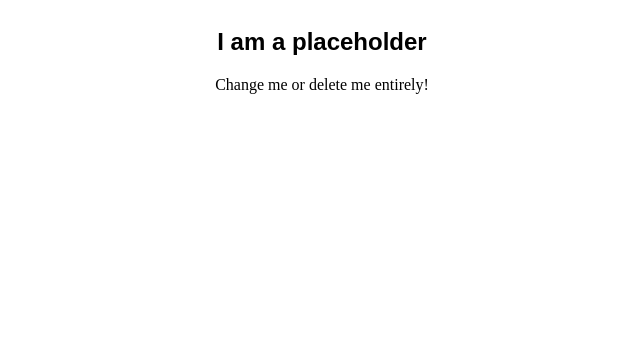
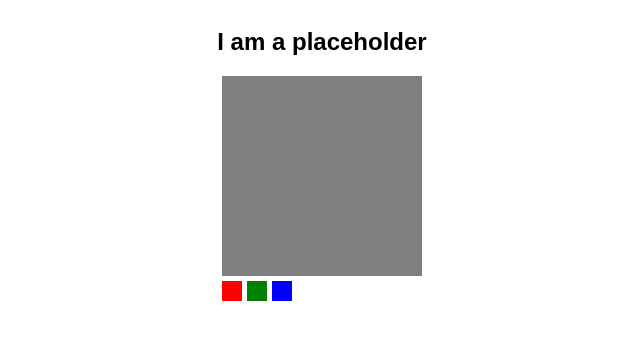
Before and after one commit to Esequiel378/diversio-fe-exercise, a React (Create React App) app: page / in a window 1280 px wide. Shown: the top 340 px of the page, without its empty margins (318-958 px from the left). Built offline with nearby package versions, Linux system fonts and the light colour scheme.

Commit message:
🔨 Remove unused files and update extensions to *.ts,*.tsx

```diff
--- a/src/components/ColorWidget/ColorSelector/index.js
+++ b/src/components/ColorWidget/ColorSelector/index.tsx
@@ -1,4 +1,3 @@
-import React from 'react';
 import './index.css';
 
 const ColorSelector = () => {
--- a/src/components/ColorWidget/ColorWindow/index.js
+++ b/src/components/ColorWidget/ColorWindow/index.tsx
@@ -1,4 +1,3 @@
-import React from 'react';
 import './index.css';
 
 const ColorWindow = () => {
--- a/src/components/ColorWidget/index.js
+++ /dev/null
@@ -1,18 +0,0 @@
-import React from 'react';
-import './index.css';
-
-const ColorWidget = (props) => {
-
-    return (
-        <div className="color-widget">
-            <div className="color-widget-title">
-                <h2>I am a placeholder</h2>
-            </div>
-            <div>
-                Change me or delete me entirely!
-            </div>
-        </div>
-    );
-}
-
-export default ColorWidget;
--- /dev/null
+++ b/src/components/ColorWidget/index.tsx
@@ -0,0 +1,28 @@
+import ColorSelector from "./ColorSelector";
+import ColorWindow from "./ColorWindow";
+
+import "./index.css";
+
+type ColorWidgetProps = {
+  colorList: string[];
+};
+
+const ColorWidget = ({ colorList }: ColorWidgetProps) => {
+  console.log(colorList);
+
+  return (
+    <div className="color-widget">
+      <div className="color-widget-title">
+        <h2>I am a placeholder</h2>
+      </div>
+      <div>
+
+          <ColorWindow />
+          <ColorSelector />
+
+      </div>
+    </div>
+  );
+};
+
+export default ColorWidget;
--- a/src/index.js
+++ b/src/index.tsx
@@ -1,8 +1,6 @@
 import React from 'react';
 import ReactDOM from 'react-dom';
-import './index.css';
 import App from './App';
-import reportWebVitals from './reportWebVitals';
 
 ReactDOM.render(
   <React.StrictMode>
@@ -14,4 +12,4 @@ ReactDOM.render(
 // If you want to start measuring performance in your app, pass a function
 // to log results (for example: reportWebVitals(console.log))
 // or send to an analytics endpoint. Learn more: https://bit.ly/CRA-vitals
-reportWebVitals();
+// reportWebVitals();
--- /dev/null
+++ b/src/react-app-env.d.ts
@@ -0,0 +1 @@
+/// <reference types="react-scripts" />
--- a/src/reportWebVitals.js
+++ b/src/reportWebVitals.ts
@@ -1,4 +1,4 @@
-const reportWebVitals = onPerfEntry => {
+const reportWebVitals = (onPerfEntry: any) => {
   if (onPerfEntry && onPerfEntry instanceof Function) {
     import('web-vitals').then(({ getCLS, getFID, getFCP, getLCP, getTTFB }) => {
       getCLS(onPerfEntry);
```
Also changed, not shown: tsconfig.json (added, +26 -0 lines), src/App.css (deleted), src/App.tsx (renamed from src/App.js), src/index.css (deleted), src/logo.svg (deleted), src/setupTests.ts (renamed from src/setupTests.js), 1 other file (tests, documents, lock files or other folders).
